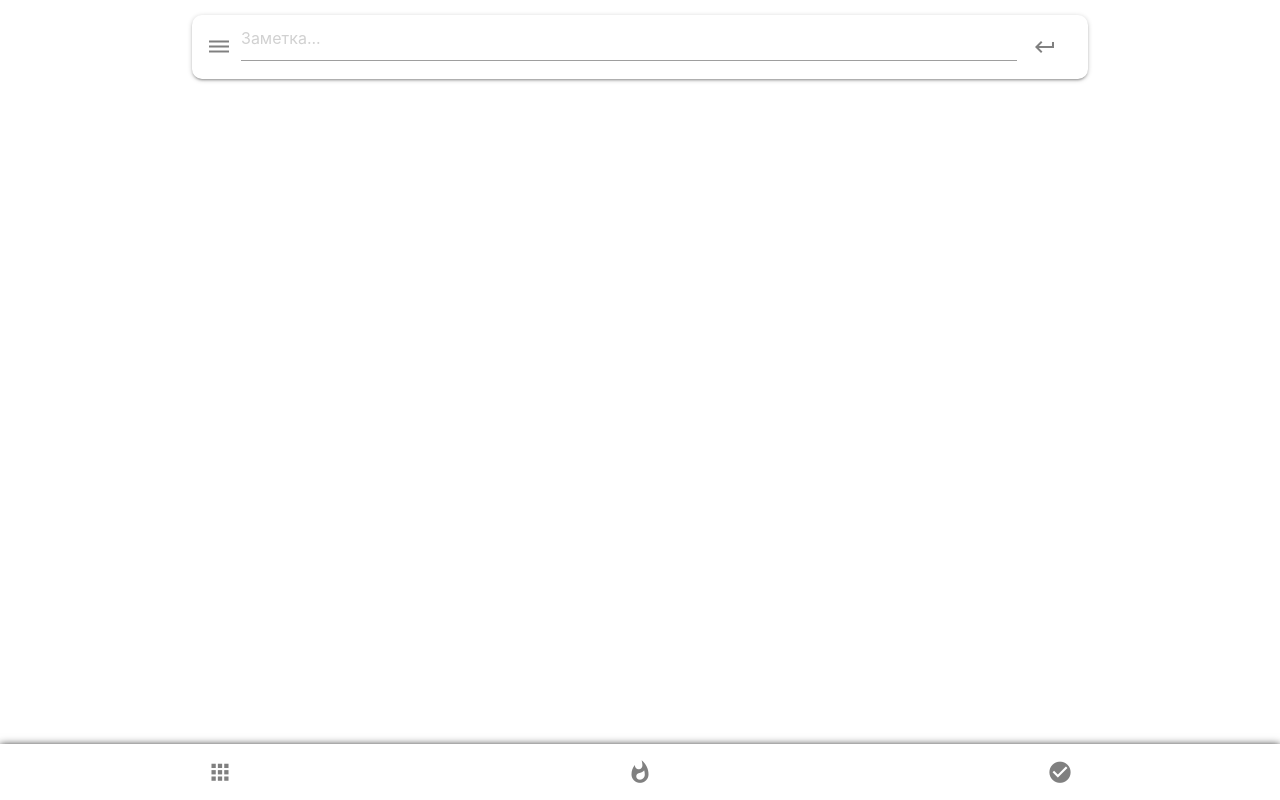
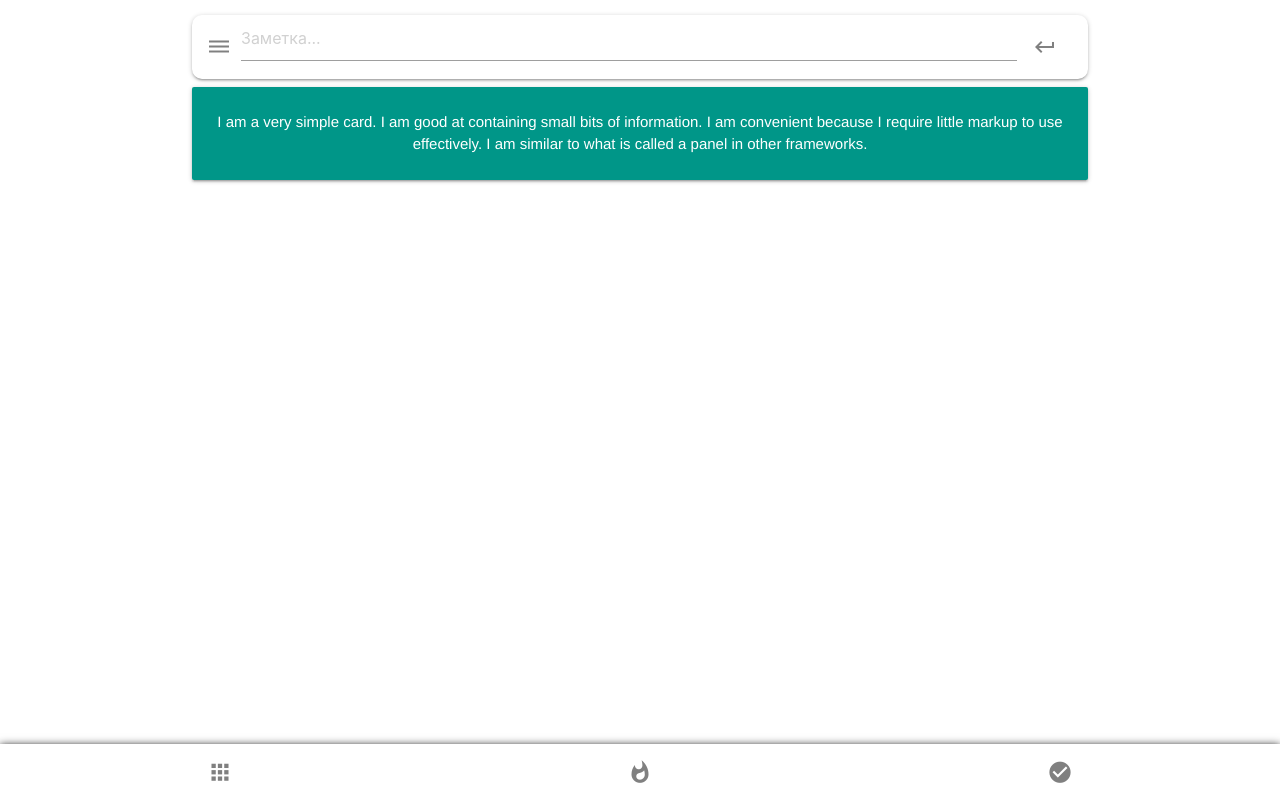
Before and after one commit to yagunov-test-moscow/myBuy, a Vue app: page / in a window 1280 px wide. Built offline with nearby package versions, Linux system fonts and the light colour scheme.

Commit message:
Todolist and todoitem create

```diff
--- a/src/App.vue
+++ b/src/App.vue
@@ -1,7 +1,6 @@
 <template>
   <div id="app">
     <component :is="layout">
-      <router-view/>
     </component>
   </div>
 </template>
--- a/src/Layouts/MainLayout.vue
+++ b/src/Layouts/MainLayout.vue
@@ -1,10 +1,11 @@
 <template>
 <div>
     <Navbar @click="isOpen = !isOpen" />
-    <Sidebar v-model="isOpen"
+    <Sidebar
+    v-model="isOpen"
     @click="isOpen = !isOpen"
     />
-
+    <router-view/>
     <Bottombar/>
 </div>
 </template>
--- /dev/null
+++ b/src/components/Todoitem.vue
@@ -0,0 +1,19 @@
+<template>
+ <div class="row">
+      <div class="card-panel teal">
+        <span class="white-text">I am a very simple card. I am good at containing small bits of information.
+        I am convenient because I require little markup to use effectively. I am similar to what is called a panel in other frameworks.
+        </span>
+      </div>
+  </div>
+</template>
+
+<script>
+export default {
+
+}
+</script>
+
+<style scoped>
+
+</style>
--- /dev/null
+++ b/src/components/Todolist.vue
@@ -0,0 +1,23 @@
+<template>
+<div class="container">
+    <li>
+      <Todoitem/>
+  </li>
+</div>
+
+</template>
+
+<script>
+import Todoitem from '@/components/Todoitem.vue'
+
+export default {
+    components: {Todoitem}
+}
+</script>
+
+<style scoped>
+li {
+  list-style: none;
+}
+
+</style>
--- a/src/views/Home.vue
+++ b/src/views/Home.vue
@@ -1,11 +1,23 @@
 <template>
   <div>
-
+    <!-- <i class="material-icons" style="font-size: 5rem; margin-top: 150px;">attach_file</i>
+    <h2>Здесь будут ваши заметки</h2> -->
+    <Todolist/>
   </div>
 </template>
 
 <script>
+import Todolist from '@/components/Todolist.vue'
+
 export default {
-  components: {}
+  components: {Todolist}
 }
 </script>
+
+<style scoped>
+/* h2 {
+  margin-top: 30px;
+  color: grey;
+  font-size: 1.7rem;
+} */
+</style>
```
